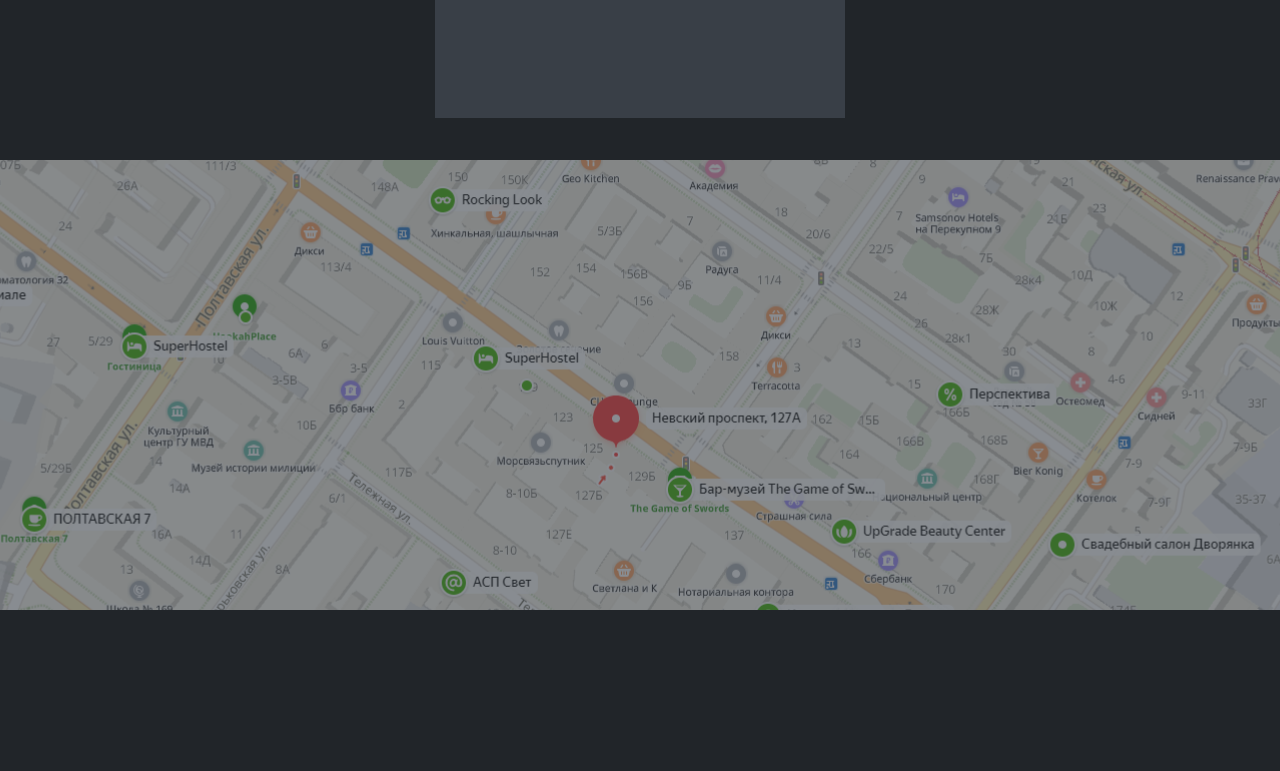
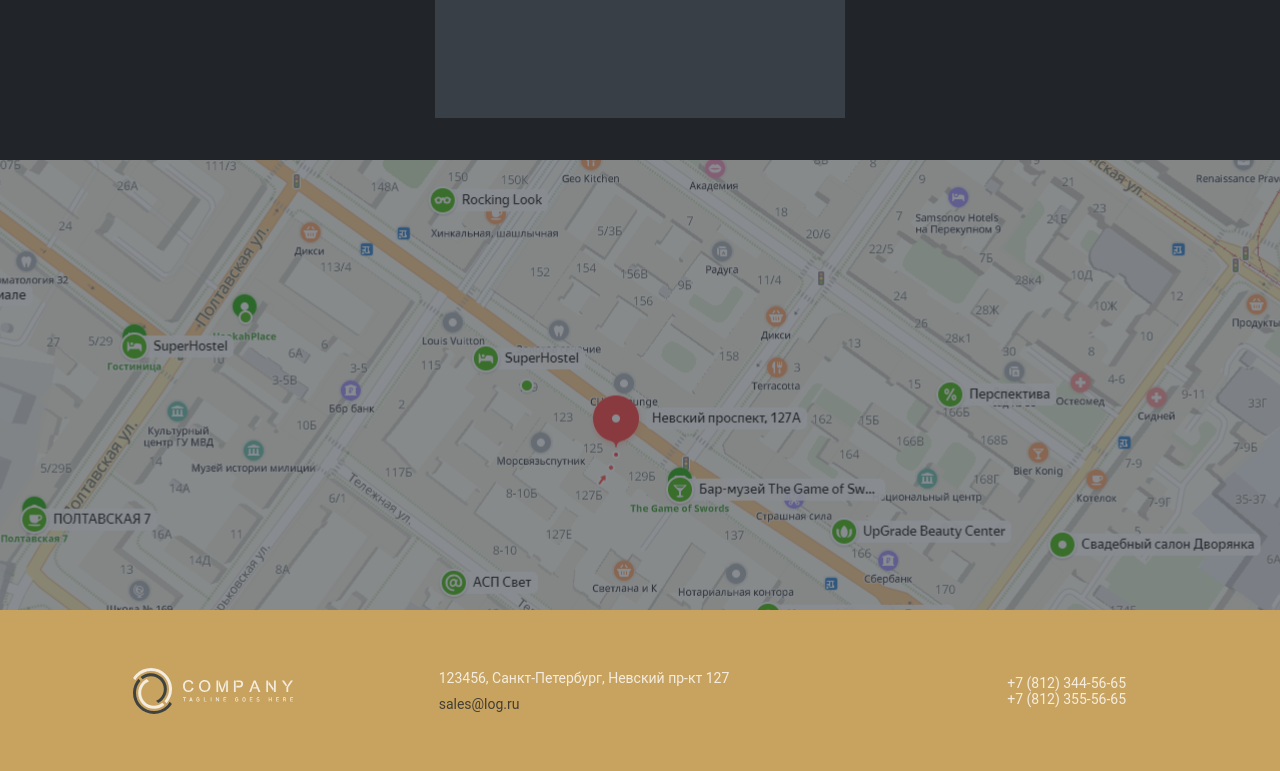
Before and after one commit to i0ji/sm_logistics, a website built with webpack: page src/index.html in a window 1280 px wide. Shown: the part 2297-3068 px from the top of the page. Before the commit the page ends 2907 px from the top, so only its background shows below. Built offline with nearby package versions, Linux system fonts and the light colour scheme; files whose address does not match are found by name.

Commit message:
footer+footer adaptive done

```diff
--- a/src/index.html
+++ b/src/index.html
@@ -213,7 +213,8 @@
                     <p class="common-title-m">о компании</p>
                 </div>
 
-                <div class="company-block__text-block common-text-m">Lorem Ipsum - это текст-"рыба", часто используемый в печати
+                <div class="company-block__text-block common-text-m">Lorem Ipsum - это текст-"рыба", часто используемый
+                    в печати
                     и вэб-дизайне. Lorem Ipsum является стандартной "рыбой" для текстов на латинице с начала XVI века. В
                     то время некий безымянный печатник создал большую коллекцию размеров и форм шрифтов, используя Lorem
                     Ipsum для распечатки образцов. Lorem Ipsum не только успешно пережил без заметных изменений пять
@@ -251,12 +252,36 @@
         </div>
     </div>
 
-</div>
+
+    <!-- ---------- MAP-BLOCK ---------- !-->
+    <div class="map-block">
+        <div class="map col-6 mx-auto"></div>
+    </div>
 
 
-<!-- ---------- MAP-BLOCK ---------- !-->
-<div class="map-block">
-    <div class="map col-6 mx-auto"></div>
+    <!-- ---------- FOOTER ---------- !-->
+    <div class="footer">
+        <div class="container-fluid bg-golden">
+            <div class="container-xxl">
+                <div class="row">
+                    <div class="footer__section footer__logo col-4">
+                        <img src="img/logo-2.svg" alt="">
+                    </div>
+                    <div class="footer__section footer__location col-4">
+                        <p>123456, Санкт-Петербург, Невский пр-кт 127</p>
+                        <p class="text-dark">sales@log.ru</p>
+                    </div>
+                    <div class="footer__section footer__telephone col-4">
+                        <p>+7 (812) 344-56-65</p>
+                        <p>+7 (812) 355-56-65</p>
+                    </div>
+                </div>
+            </div>
+        </div>
+    </div>
+
+
+
 </div>
 
 </body>
--- /dev/null
+++ b/src/styles/_footer.scss
@@ -0,0 +1,54 @@
+// ---------- FOOTER ----------
+.footer {
+
+  .text-dark {
+    color: $brand-dark;
+    padding-top: 10px;
+  }
+
+  .container-fluid {
+    height: 161px;
+    display: flex;
+    align-items: center;
+    justify-content: center;
+  }
+
+  &__section {
+    display: flex;
+    justify-content: center;
+    height: 50px;
+    font-style: normal;
+    font-weight: 400;
+    font-size: 14px;
+    line-height: 16px;
+    color: #FFFFFF;
+    opacity: 0.8;
+    flex-flow: row wrap;
+  }
+
+  &__logo {
+    img {
+      max-width: 100%;
+      height: auto;
+    }
+  }
+
+  &__location,
+  &__telephone {
+    flex-direction: column;
+  }
+
+  &__telephone {
+    align-items: center;
+  }
+}
+
+
+// ---------- FOOTER MEDIA ----------
+@media (max-width: 980px) {
+  .footer {
+    &__section {
+      height: 100%;
+    }
+  }
+}
--- a/src/styles/main.scss
+++ b/src/styles/main.scss
@@ -7,6 +7,7 @@
 @import 'service';
 @import 'company';
 @import 'map';
+@import 'footer';
 
 // ---------- COMMON-BLOCK-SETTINGS
 * {
```
Also changed, not shown: src/img/logo-2.svg (added).
